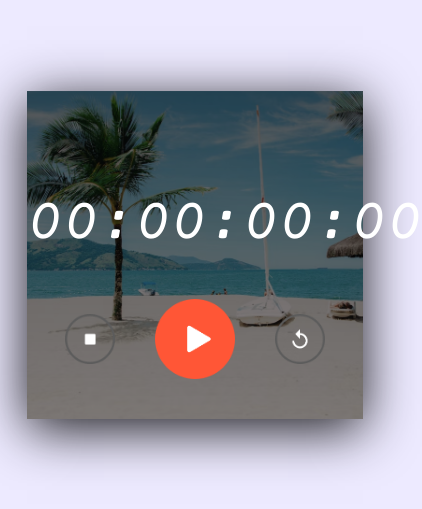
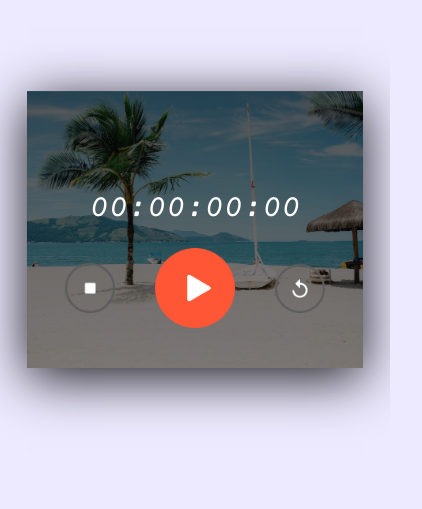
Before and after one commit to ScriptinKrishna/Stop-Watch, a plain HTML site: page index.html in a window 390 px wide. Shown: the part 109-618 px from the top of the page, 422 px wide, since content can reach past the window. Drawn offline with nearby package versions, Linux system fonts and the light colour scheme.

Commit message:
update styles

```diff
--- a/style.css
+++ b/style.css
@@ -41,7 +41,7 @@ body {
 }
 
 @media all and (max-width: 453px) {
-    .stop-watch {
+    .stop-watch h1{
         font-size: 2rem
     }
 }
```
